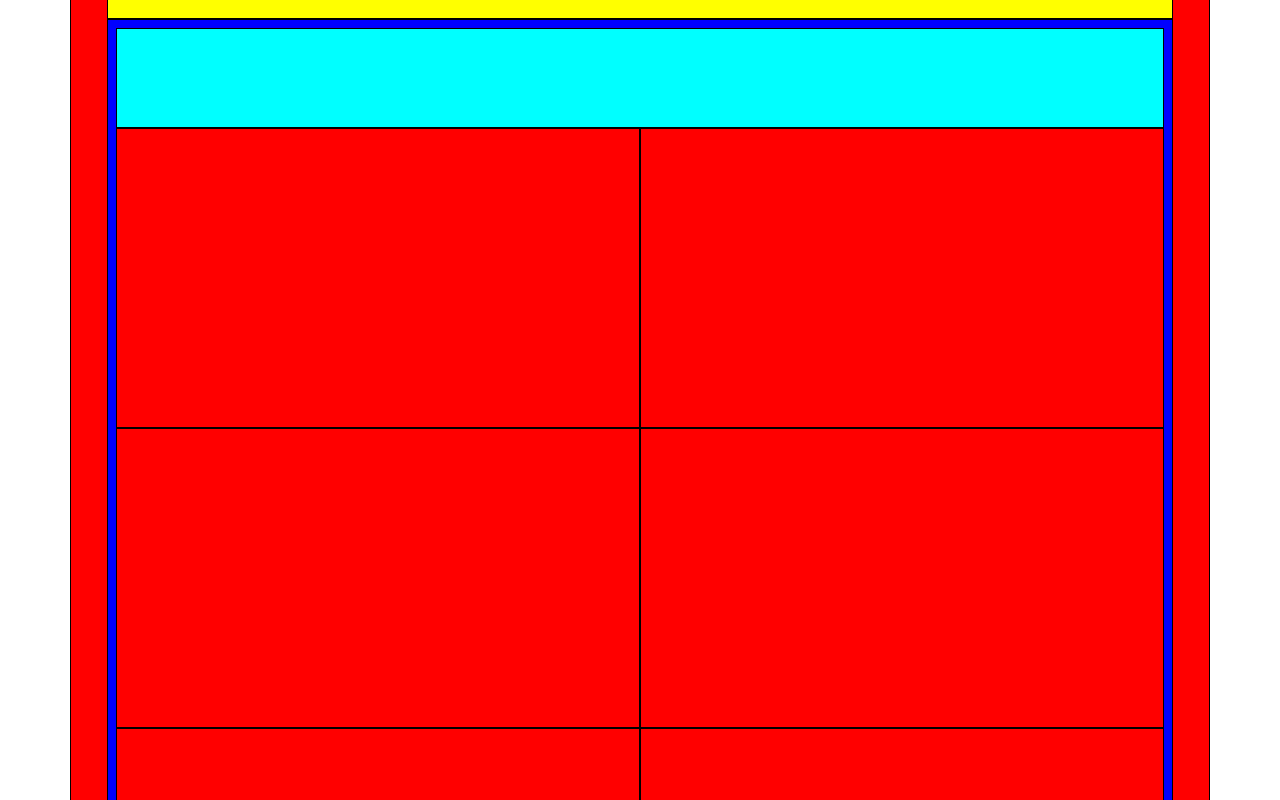
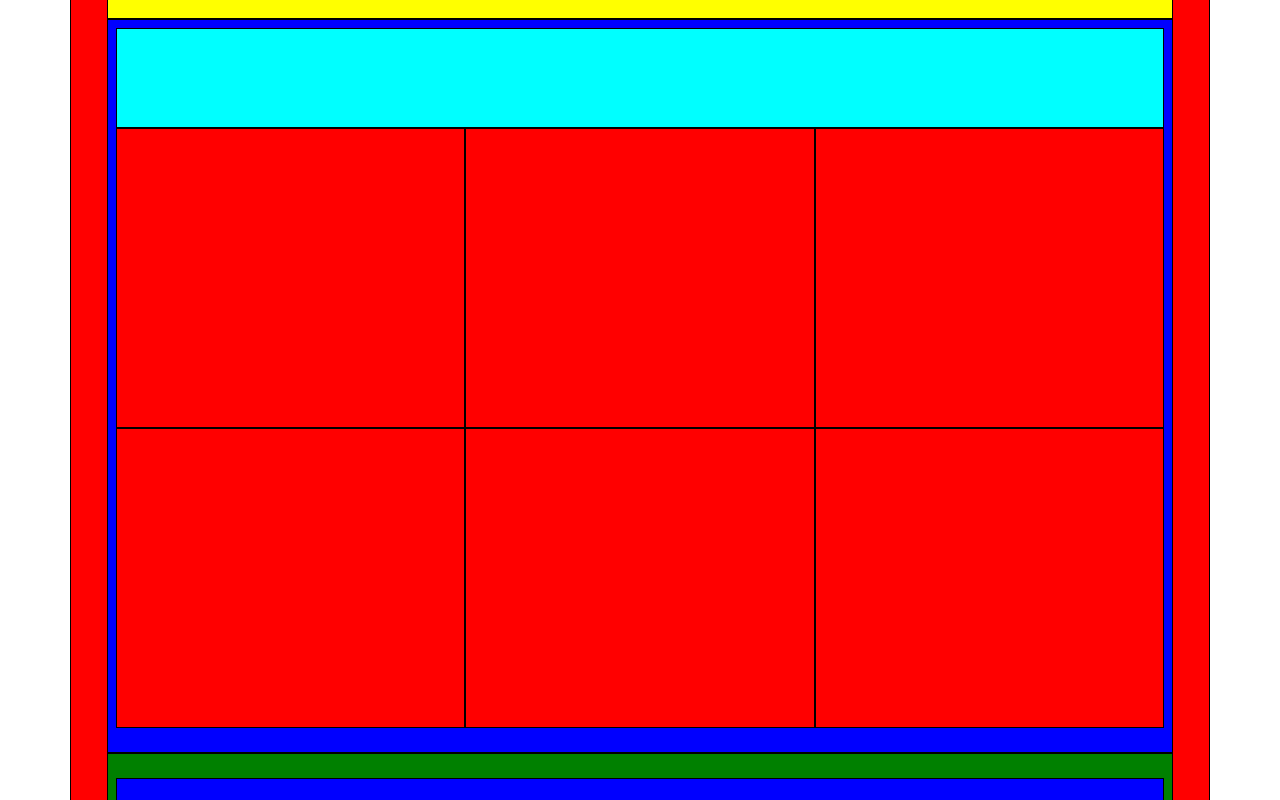
Before and after one commit to stefanofilippini/html-css-bootstrap-freelancer, a plain HTML site: page index.html in a window 1280 px wide. Shown: the part 700-1500 px from the top of the page. Drawn offline with nearby package versions, Linux system fonts and the light colour scheme.

Commit message:
added responsive desktop

```diff
--- a/index.html
+++ b/index.html
@@ -34,12 +34,12 @@
             <!-- Portfolio -->
             <div class="row justify-content-center p-2 bg-1">
                 <div class="col-12 h-10 bg-0"></div>
-                <div class="col-12 col-md-6 bg-4 h-30"></div>
-                <div class="col-12 col-md-6 bg-4 h-30"></div>
-                <div class="col-12 col-md-6 bg-4 h-30"></div>
-                <div class="col-12 col-md-6 bg-4 h-30"></div>
-                <div class="col-12 col-md-6 bg-4 h-30"></div>
-                <div class="col-12 col-md-6 bg-4 h-30 mb-3"></div>
+                <div class="col-12 col-md-6 col-lg-4 bg-4 h-30"></div>
+                <div class="col-12 col-md-6 col-lg-4 bg-4 h-30"></div>
+                <div class="col-12 col-md-6 col-lg-4 bg-4 h-30"></div>
+                <div class="col-12 col-md-6 col-lg-4 bg-4 h-30"></div>
+                <div class="col-12 col-md-6 col-lg-4 bg-4 h-30"></div>
+                <div class="col-12 col-md-6 col-lg-4 bg-4 h-30 mb-3"></div>
             </div>
 
             <!-- About -->
```
